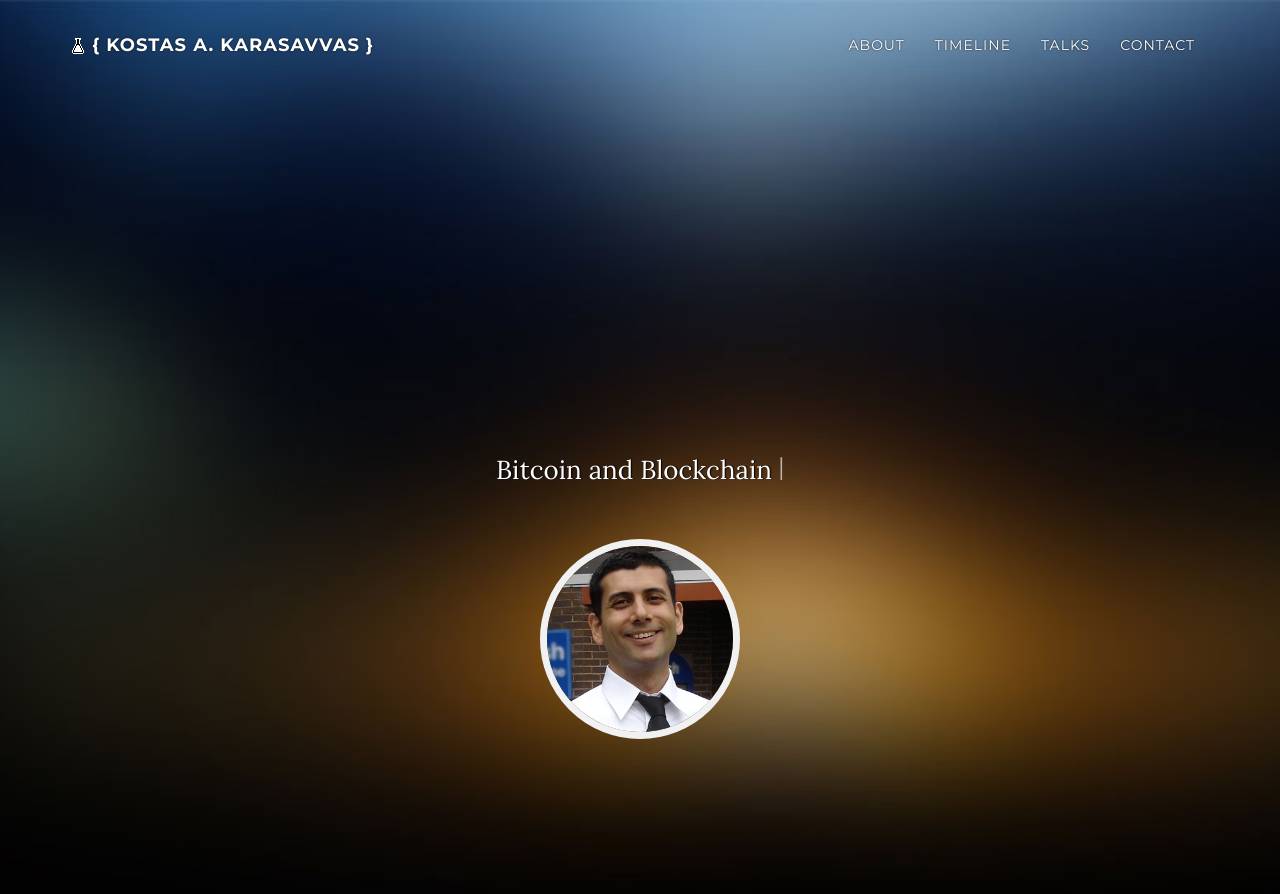
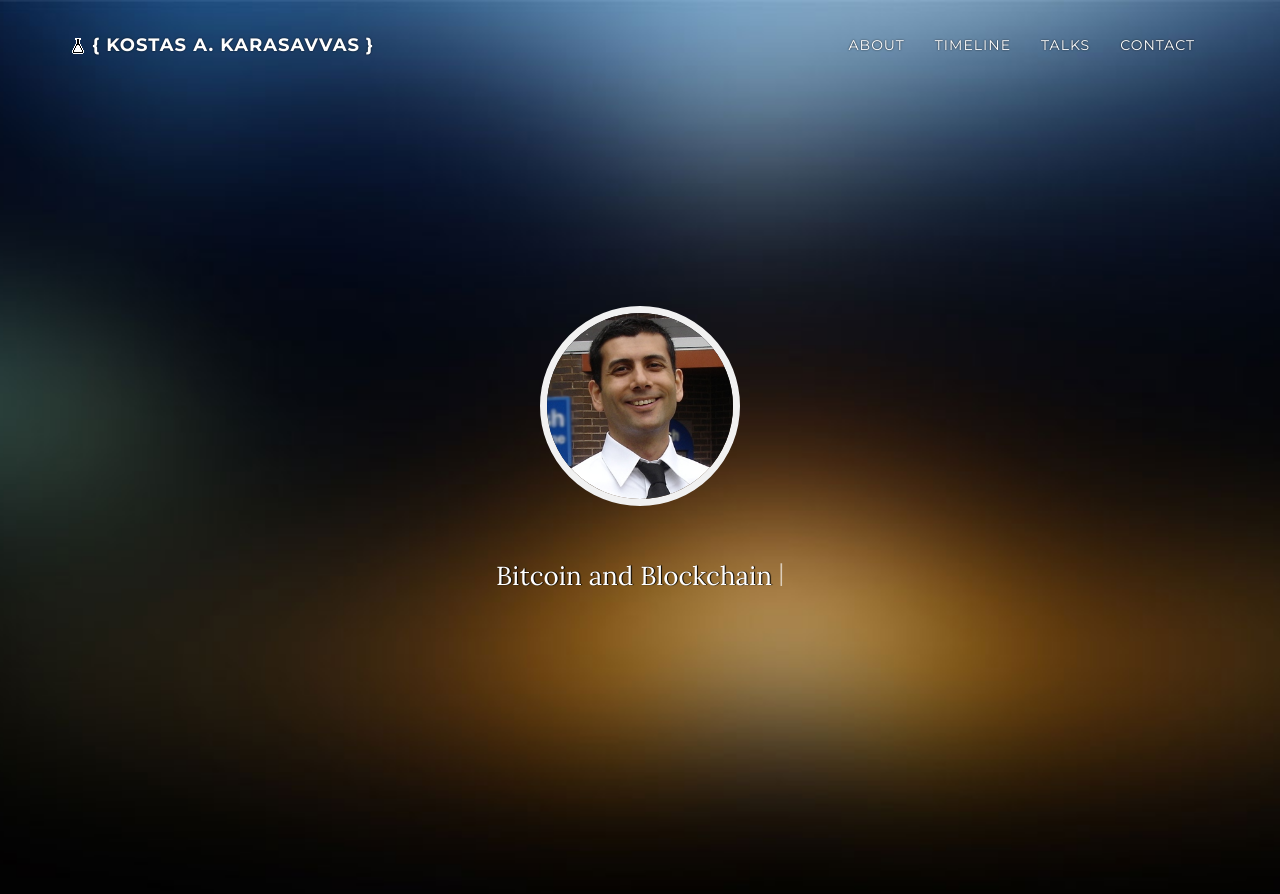
Before and after one commit to karask/karask.github.io, a Jekyll site: the page built from index.html, in a window 1280 px wide and 900 px high. Shown: the top 894 px of the window. Built offline with Jekyll 4.4.1, drawn with Linux system fonts in a browser that asks for light colours; nearby versions of some CDN libraries; the list of posts is cut into pages by our own code; comment, search, counter and statistics services are not loaded.

Commit message:
added tooltips to social links plus rearranged main photo and text

```diff
--- a/_config.yml
+++ b/_config.yml
@@ -162,10 +162,13 @@
 social:
   - title: "linkedin"
     url: "https://gr.linkedin.com/in/kkarasavvas"
+    tooltip: "LinkedIn"
   - title: "twitter"
     url: "https://twitter.com/kkarasavvas"
+    tooltip: "Twitter"
   - title: "users"
     url: "http://www.meetup.com/BlockchainGreece-1"
+    tooltip: "Meetup"
 #  - title: "facebook"
 #    url: "https://facebook.com/"
 #  - title: "github"
--- a/_includes/header.html
+++ b/_includes/header.html
@@ -7,12 +7,12 @@
       <div class="row">
           <div class="col-md-10 col-md-offset-1">
             <h1 class="brand-heading">&nbsp;</h1>
-            <h1 class="brand-heading">&nbsp;</h1>
-            <span class="intro-text">{{ content }}</span>
-            <h5>&nbsp;</h5>
             <a href="#{{ site.pages_list['About'] }}" class="page-scroll">
               <img class="img-me" src="{{site.baseurl}}{{ site.me-img }}" alt="">
             </a>
+            <h5>&nbsp;</h5>
+            <span class="intro-text">{{ content }}</span>
+            <h1 class="brand-heading">&nbsp;</h1>
           </div>
         </div>
     </div>
--- a/_includes/social-buttons.html
+++ b/_includes/social-buttons.html
@@ -2,7 +2,7 @@
 
 <ul class="list-inline social-buttons">
     {% for network in site.social %}
-    <li><a href="{{ network.url }}" target="_blank"><i class="fa fa-{{ network.title }} fa-fw"></i></a></li>
+    <li><a href="{{ network.url }}" target="_blank" data-toggle="tooltip" title="{{ network.tooltip }}"><i class="fa fa-{{ network.title }} fa-fw"></i></a></li>
     {% endfor %}
     {% if site.keybase-in-social %}
     <li><a href="https://keybase.io/{{site.keybase-username}}" target="_blank"><i class="fa fa-key fa-fw"></i></a></li>
```
